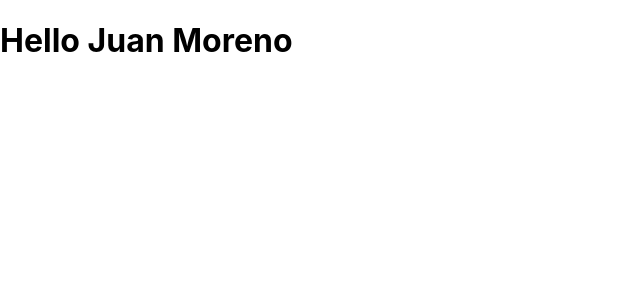
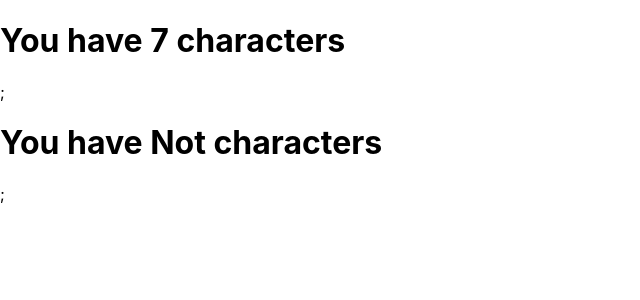
Before and after one commit to juanml30/kent-dodds-react-typescript, a React (Create React App) app: page / in a window 1280 px wide. Shown: the top 300 px of the page, without its empty margins (0-640 px from the left). Built offline with nearby package versions, Linux system fonts and the light colour scheme.

Commit message:
Video 9, mix between JSX & JS

```diff
--- a/src/index.tsx
+++ b/src/index.tsx
@@ -4,27 +4,19 @@ import "./index.css";
 /* import App from "./App"; */
 import reportWebVitals from "./reportWebVitals";
 
-interface SayHelloProps {
-    firstName: string;
-    lastName: string;
+interface characterCountProps {
+    text: string;
 }
 
-/* const SayHello = (props: SayHelloProps) => {
-      <h1>
-          Hello {props.firstName} {props.lastName}
-      </h1>
-} */
-
-
-function SayHello(props:SayHelloProps):JSX.Element {
-    return (
-        <h1>
-            Hello {props.firstName} {props.lastName}
-        </h1>
-    );
+function CharacterCount(props: characterCountProps) {
+    const length = props.text.length ? props.text.length : "Not"
+    return <h1>You have {length} characters</h1>;
 }
 
-const element = <SayHello firstName={"Juan"} lastName={"Moreno"} />;
+const element = <>
+    <CharacterCount text="Jugando" />;
+    <CharacterCount text="" />;
+</>
 
 ReactDOM.render(element, document.getElementById("root"));
 
```
